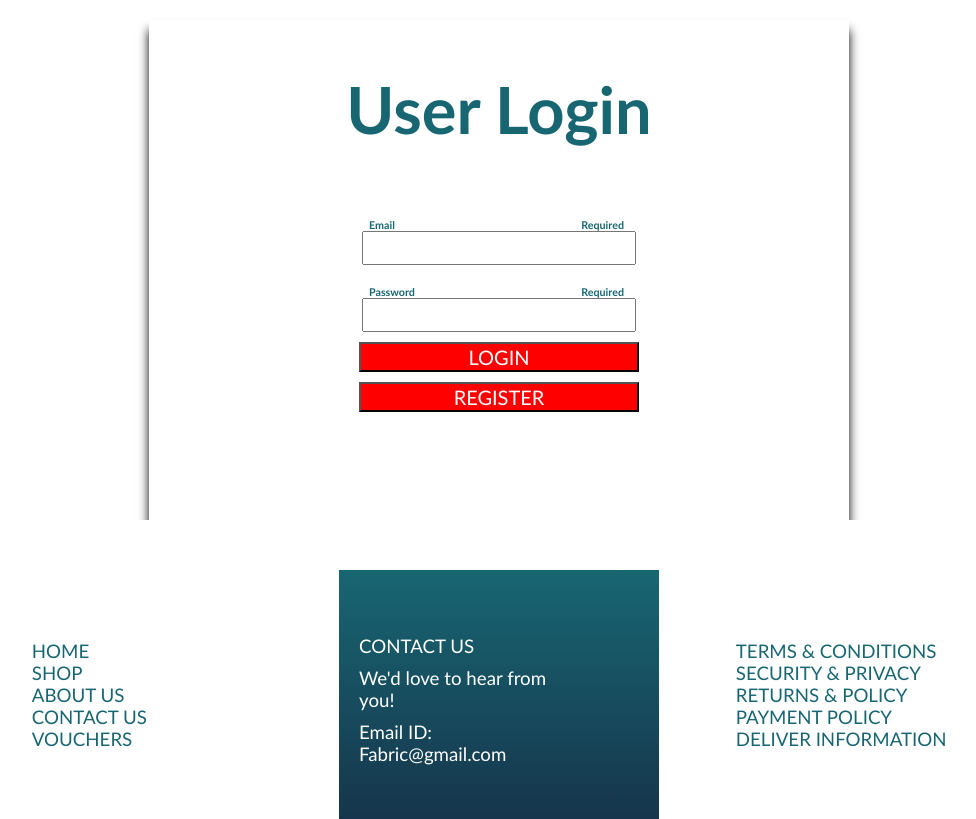
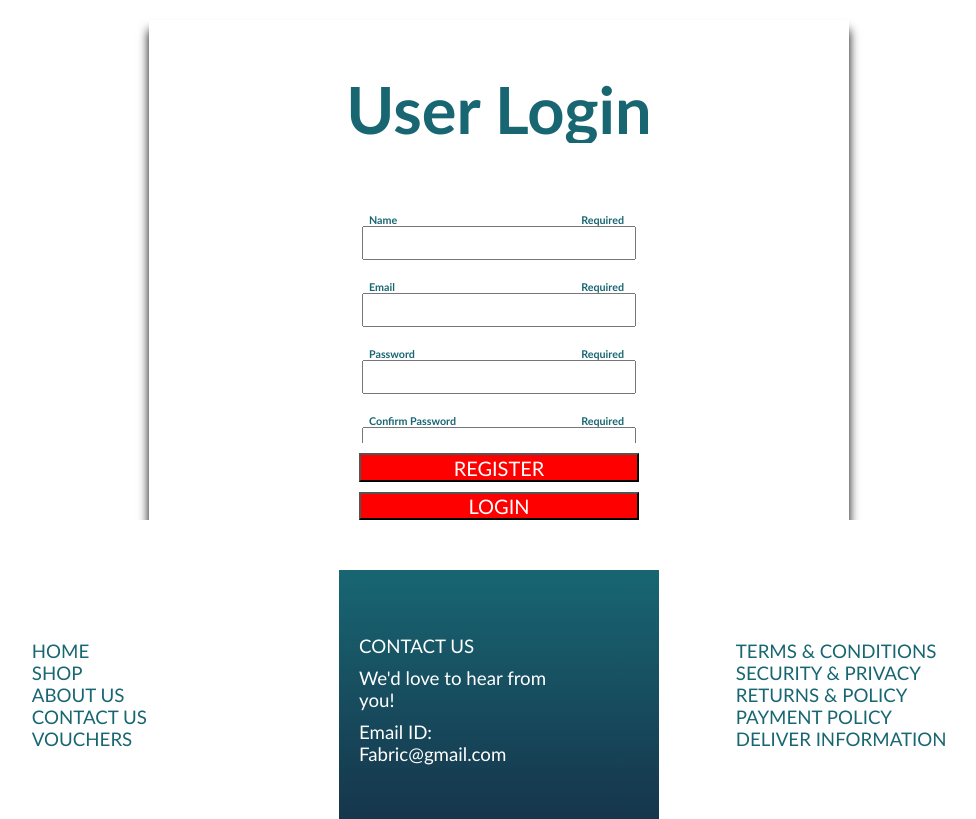
Before and after one commit to Vamshireddy2001/Programming-for-Information-system, a Flask app: page /register in a window 1280 px wide. Shown: the part 85-904 px from the top of the page, without its empty margins (141-1117 px from the left). Run offline with Flask 3, Linux system fonts and the light colour scheme.

Commit message:
registerpagestyling

```diff
--- a/templates/registerpage.html
+++ b/templates/registerpage.html
@@ -12,6 +12,11 @@
         <div class="mainbody">
             <h1>User Login</h1>
             <form action="/" method="Post">
+                <div class="labels">
+                    <h6>Name</h6>
+                    <h6>Required</h6>
+                  </div>
+                  <input type="text" name="name"/>
               <div class="labels">
                <h6>Email</h6>
                <h6>Required</h6>
@@ -22,10 +27,14 @@
                <h6>Required</h6>
              </div>
              <input type="text" name="password"/>
-
+             <div class="labels">
+                <h6>Confirm Password</h6>
+                <h6>Required</h6>
+              </div>
+              <input type="text" name="confirmpassword"/>
             </form>
-            <button>LOGIN</button>
-            <button>REGISTER</button>
+            <button type="submit">REGISTER</button>
+            <button onclick="window.location.href='/login'">LOGIN</button>
         </div>
     </main>
     {% include ('footer.html')%}
```
